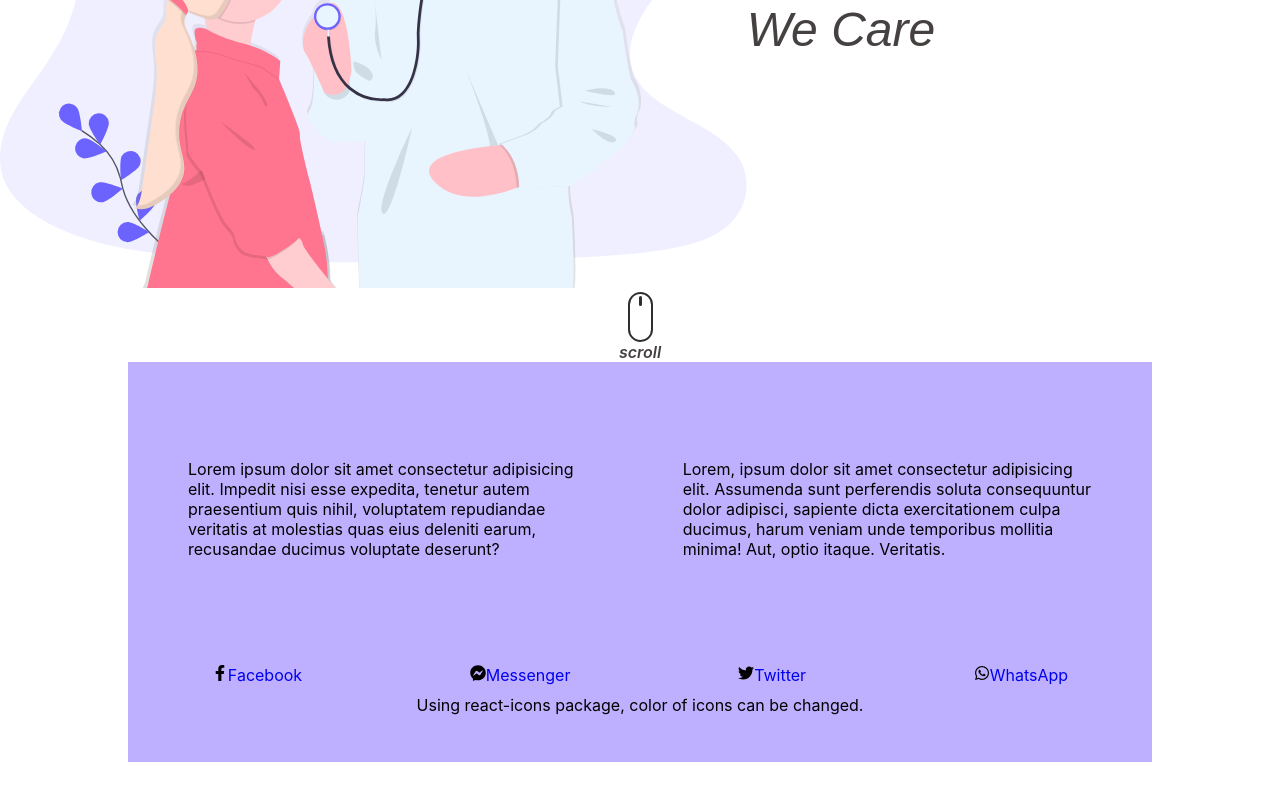
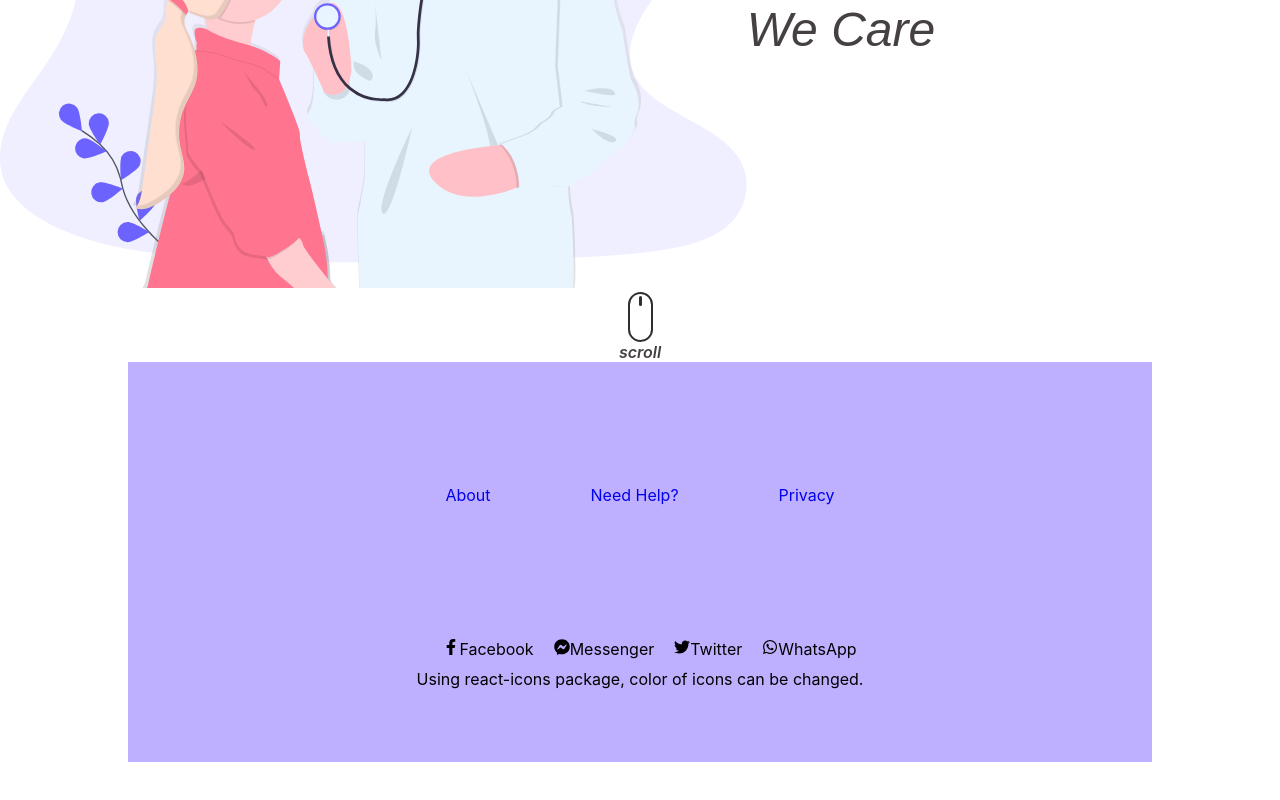
Before and after one commit to mahihossain/Remote-Health-Care, a React (Create React App) app: page / in a window 1280 px wide. Shown: the part 332-1132 px from the top of the page. Built offline with nearby package versions, Linux system fonts and the light colour scheme.

Commit message:
changed footer added scroll animation

```diff
--- a/src/App.scss
+++ b/src/App.scss
@@ -12,3 +12,7 @@
         height: 177vh;
     }
 }
+
+html {
+    scroll-behavior: smooth;
+}
--- a/src/components/Footer/Footer.js
+++ b/src/components/Footer/Footer.js
@@ -5,29 +5,33 @@ import { FaFacebookMessenger } from 'react-icons/fa';
 import { FaTwitter } from 'react-icons/fa';
 import { FaWhatsapp } from 'react-icons/fa';
 class Footer extends Component {
+	handleSmoothScroll = () => {
+		document.querySelector('#TOP').scrollIntoView({ behavior: 'smooth' });
+		console.log('done');
+	};
+	// componentDidMount = () => {
+	// 	// const handleSmoothScroll = () => {
+	// 	// 	document
+	// 	// 		.querySelector('#navBar')
+	// 	// 		.scrollIntoView({ behavior: 'smooth' });
+	// 	// 	console.log('done');
+	// 	// };
+	// 	// handleSmoothScroll();
+	// };
 	render() {
 		return (
 			<div className={styles.Bottom}>
 				<div className={styles.firstFooterBox}>
-					<p>
-						Lorem ipsum dolor sit amet consectetur adipisicing elit.
-						Impedit nisi esse expedita, tenetur autem praesentium
-						quis nihil, voluptatem repudiandae veritatis at
-						molestias quas eius deleniti earum, recusandae ducimus
-						voluptate deserunt?
-					</p>
-					<p>
-						Lorem, ipsum dolor sit amet consectetur adipisicing
-						elit. Assumenda sunt perferendis soluta consequuntur
-						dolor adipisci, sapiente dicta exercitationem culpa
-						ducimus, harum veniam unde temporibus mollitia minima!
-						Aut, optio itaque. Veritatis.
-					</p>
+					<a href="#TOP">About</a>
+					<a href="#TOP">Need Help?</a>
+					<a href="#TOP">Privacy</a>
 				</div>
 				<div className={styles.secondFooterBox}>
 					<div>
-						Using react-icons package, color of icons can be
-						changed.
+						<p>
+							Using react-icons package, color of icons can be
+							changed.
+						</p>
 					</div>
 					<ul>
 						<li>
@@ -35,28 +39,36 @@ class Footer extends Component {
 								{''}
 								<FaFacebookF />
 							</i>
-							<a href="/">Facebook</a>
+							<a onClick={this.handleSmoothScroll} href="#TOP">
+								Facebook
+							</a>
 						</li>
 						<li>
 							<i>
 								{''}
 								<FaFacebookMessenger />
 							</i>
-							<a href="/">Messenger</a>
+							<a onClick={this.handleSmoothScroll} href="#TOP">
+								Messenger
+							</a>
 						</li>
 						<li>
 							<i>
 								{''}
 								<FaTwitter />
 							</i>
-							<a href="/">Twitter</a>
+							<a onClick={this.handleSmoothScroll} href="#TOP">
+								Twitter
+							</a>
 						</li>
 						<li>
 							<i>
 								{''}
 								<FaWhatsapp />
 							</i>
-							<a href="/">WhatsApp</a>
+							<a onClick={this.handleSmoothScroll} href="#TOP">
+								WhatsApp
+							</a>
 						</li>
 					</ul>
 				</div>
--- a/src/components/Footer/footer.module.scss
+++ b/src/components/Footer/footer.module.scss
@@ -20,7 +20,7 @@
 
 .firstFooterBox {
     display: flex;
-    justify-content: space-between;
+    justify-content: center;
     margin: 0 10px;
 
     @include media ("<tablet") {
@@ -28,8 +28,9 @@
         margin: 20px 20px;
     }
 
-    p {
+    a {
         padding: 50px;
+        text-decoration: none;
 
         @include media ("<tablet") {
             padding: 10px;
@@ -70,6 +71,7 @@
 
         a {
             text-decoration: none;
+            color: black;
         }
 
         @include media ("<tablet") {
@@ -78,14 +80,13 @@
 
         li {
             list-style: none;
-            margin: 0 auto;
+            margin-left: 20px;
 
             @include media ("<tablet") {
-
                 margin-bottom: 10px;
-
+                margin-left: auto;
+                margin-right: auto;
             }
-
         }
     }
 
--- a/src/components/Nav/Nav.js
+++ b/src/components/Nav/Nav.js
@@ -47,7 +47,7 @@ class Nav extends Component {
 	render() {
 		return (
 			<React.Fragment>
-				<div className={styles.stopOverflow}>
+				<div id="TOP" className={styles.stopOverflow}>
 					<nav id="navBar" className={styles.navClass}>
 						<div className={styles.Logo}>
 							<h4>The Nav</h4>
```
